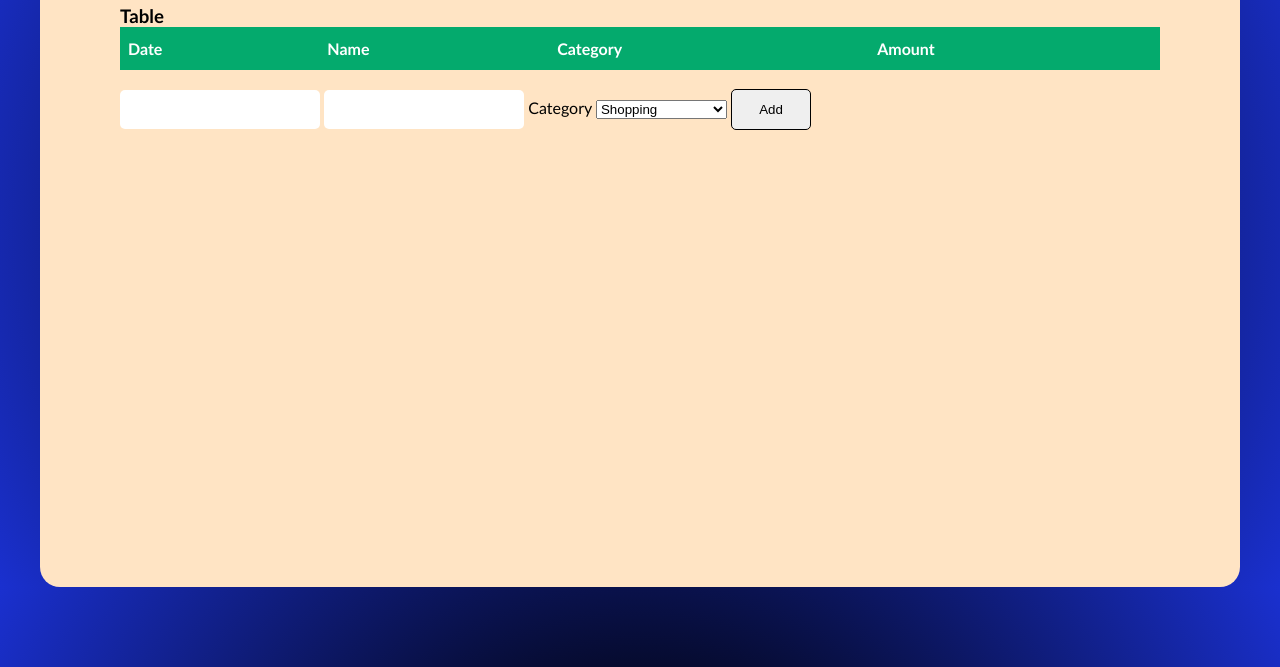
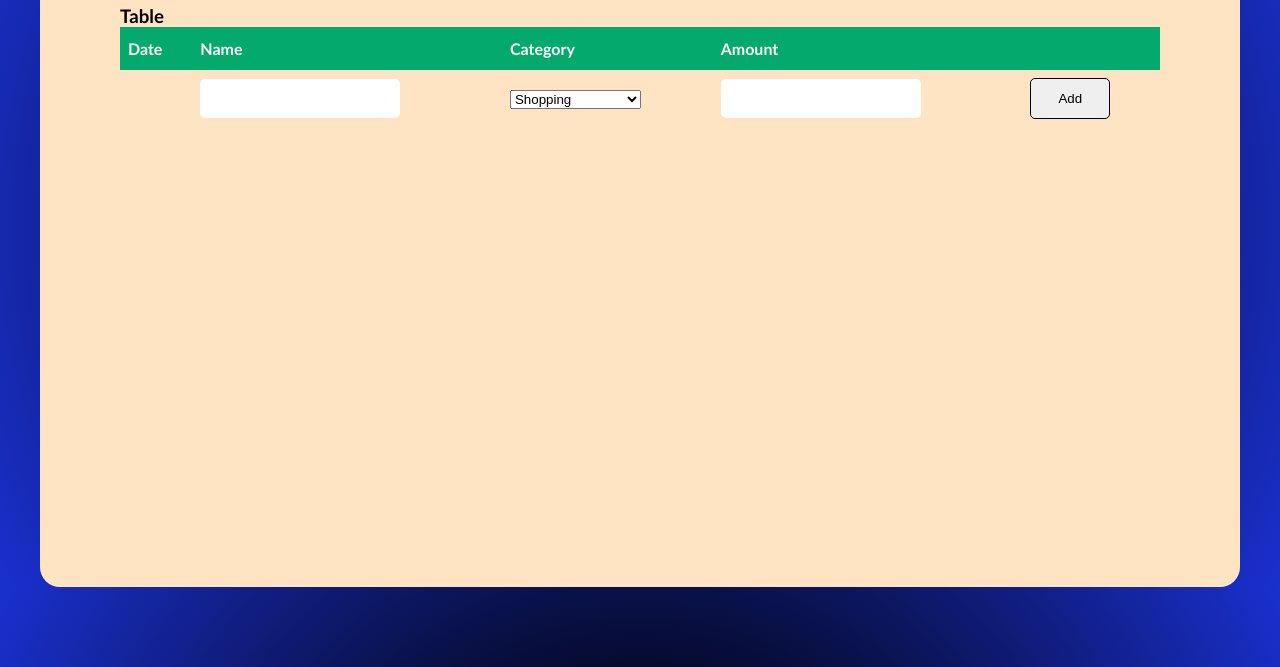
Before and after one commit to Aori297/expense-tracker, a plain HTML site: page src/index.html in a window 1280 px wide. Shown: the part 133-800 px from the top of the page. Drawn offline with Linux system fonts and the light colour scheme.

Commit message:
input fields in the table itself

```diff
--- a/src/index.html
+++ b/src/index.html
@@ -23,30 +23,17 @@
               <th>Name</th>
               <th>Category</th>
               <th>Amount</th>
+              <th></th>
             </tr>
           </thead>
 
           <tbody id="expenses-table">
-            <tr>
-              <!-- For Input -->
-            </tr>
-            <tr>
-              <!-- For Input -->
-            </tr>
-          </tbody>
+            <tr id="input-row">
 
-        </table>
-      </div>
-
-      <br>
-
-      <div class="inputfield" style="display: flex;">
               <form>
-
-          <input id="name" type="text"/>
-          <input id="money" type="number"/>
-          <label id="category">Category</label>
-
+              <td></td>
+              <td><input id="name" type="text"/></td>
+              <td>
                 <select id="cat">
                   <option value="shopping">Shopping</option>
                   <option value="entertainments">Entertainments</option>
@@ -56,10 +43,18 @@
                   <option value="food">Food</option>
                   <option value="health">Health & Wellness</option>
                 </select>
-
-          <button type="submit">Add</button>
+              </td>
+              <td><input id="money" type="number"/></td>
+              <td><button type="submit">Add</button></td>
 
               </form>
+            </tr>
+
+          </tbody>
+
+        </table>
+      </div>
+
       </div>
     </div>
 
```
Lines whose indentation alone changed are shown as unchanged.
